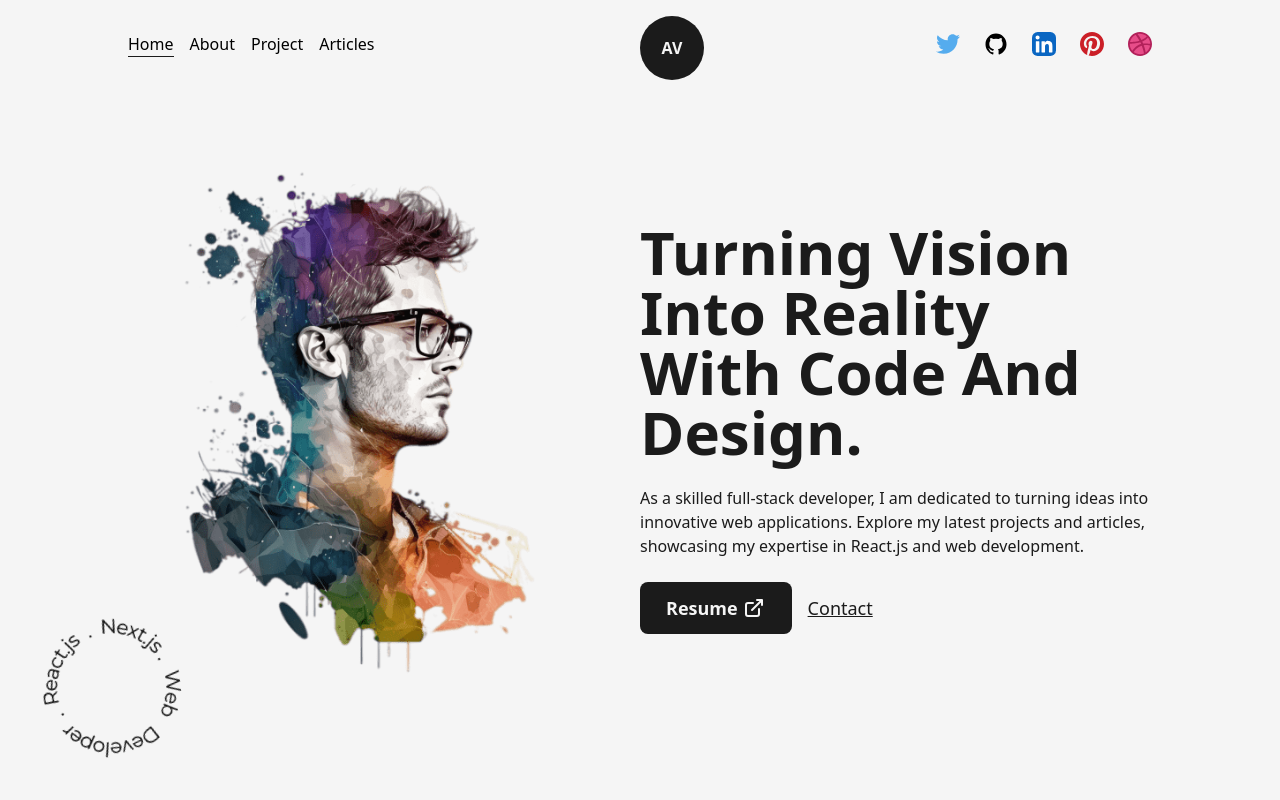
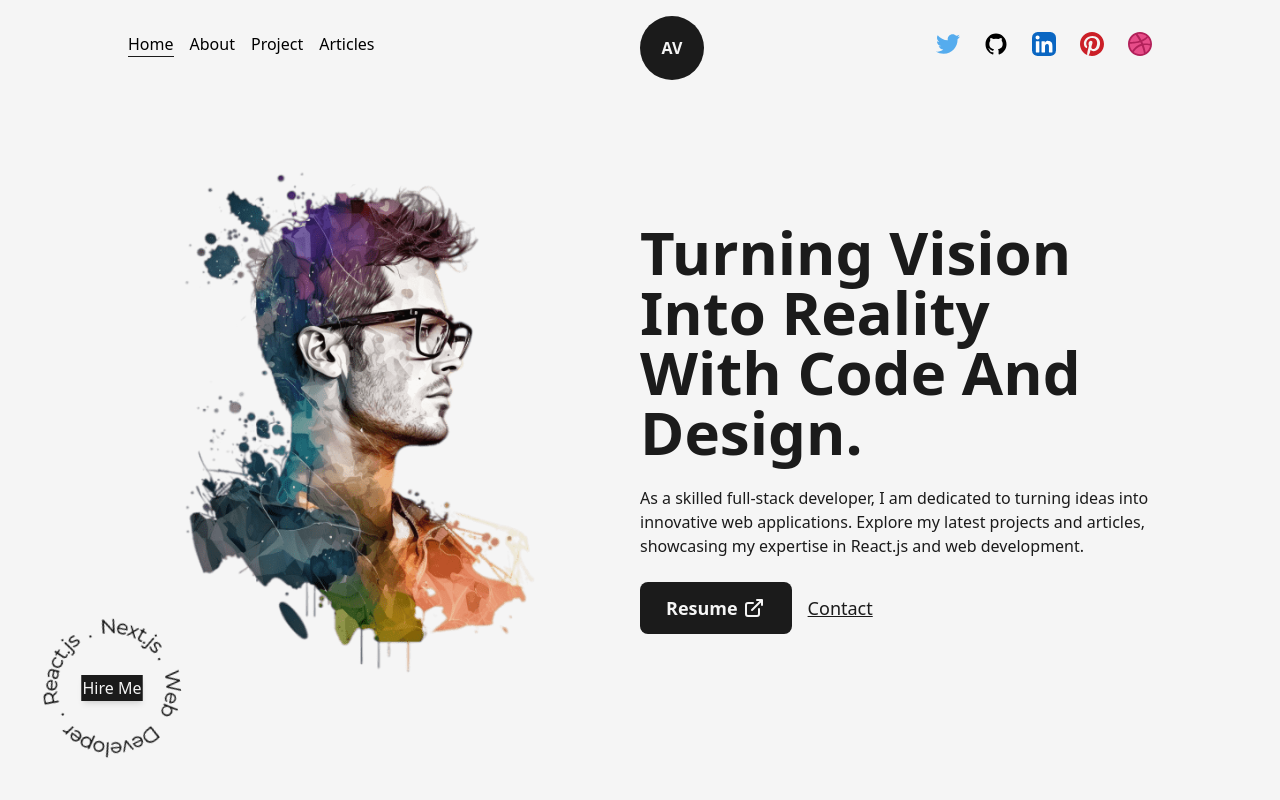
Before and after one commit to amerv97/Next.js-amervarajic-portfolio, a Next.js app in the folder Next.js-Developer-Portfolio-Starter-Code-main/: page / in a window 1280 px wide. Shown: the top 800 px of the page. Built offline with nearby package versions, Linux system fonts and the light colour scheme.

Commit message:
created Link for hire me in circle animation

```diff
--- a/Next.js-Developer-Portfolio-Starter-Code-main/src/components/HireMe.js
+++ b/Next.js-Developer-Portfolio-Starter-Code-main/src/components/HireMe.js
@@ -1,16 +1,20 @@
-import React from 'react'
-import AmerLogo from './Icons'
-
+import React from "react";
+import AmerLogo from "./Icons";
+import Link from "next/link";
 
 const HireMe = () => {
   return (
-    <div className='fixed left-4 bottom-4 flex justify-center overflow-hidden'>
-        <div className='flex w-48 h-auto justify-center relative items-center'>
-        <AmerLogo className={"fill-dark animate-spin-slow"}/>
-        </div>
+    <div className="fixed left-4 bottom-4 flex justify-center overflow-hidden">
+      <div className="flex w-48 h-auto justify-center relative items-center">
+        <AmerLogo className={"fill-dark animate-spin-slow"} />
 
+        <Link
+          href={"mailto:varajicamer@gmail.com"}
+          className="flex items-center justify-center absolute left-1/2 top-1/2 -translate-x-1/2 -translate-y-1/2 bg-dark text-light shadow-md border border-solid border-dark"
+        >Hire Me</Link>
+      </div>
     </div>
-  )
-}
+  );
+};
 
-export default HireMe
+export default HireMe;
```
